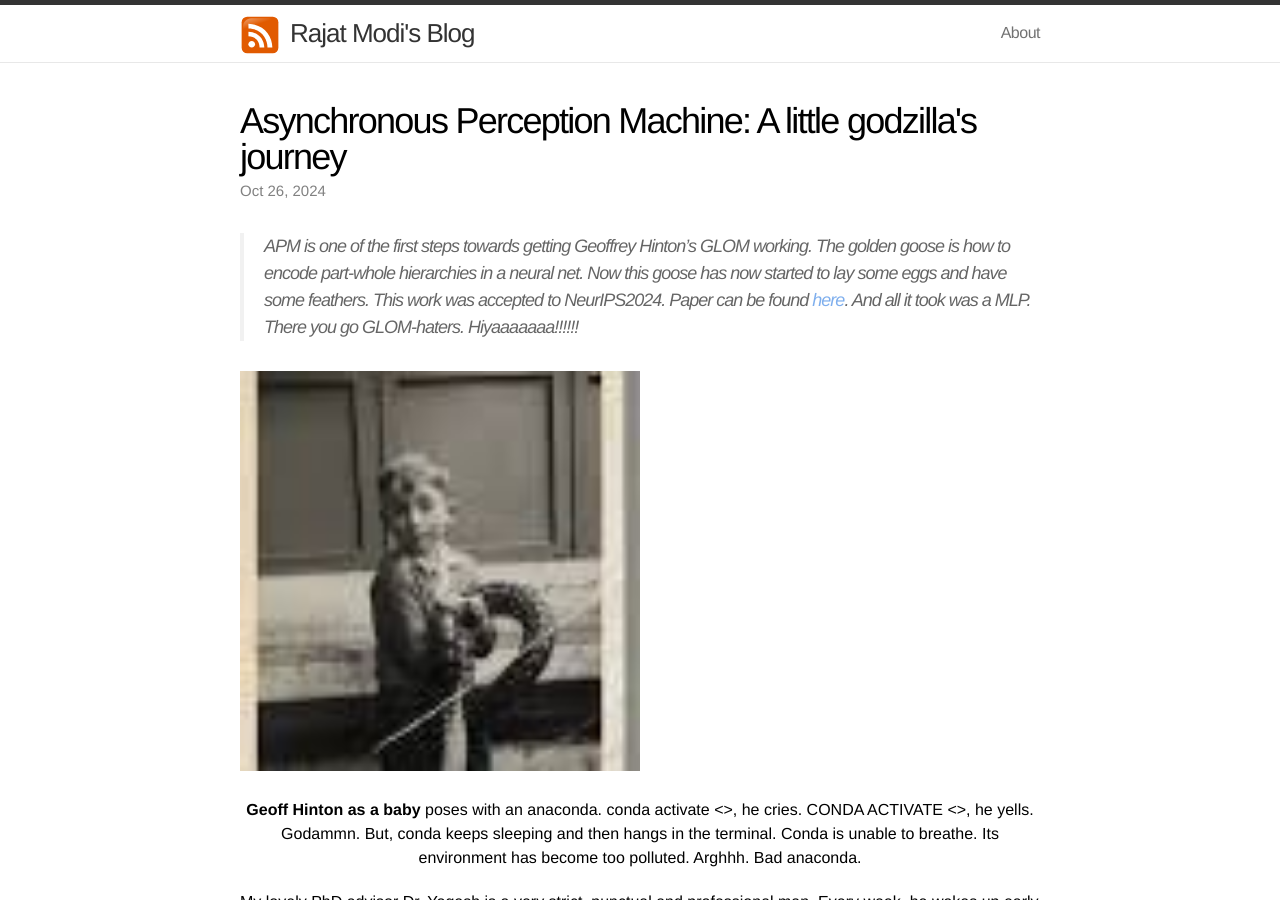
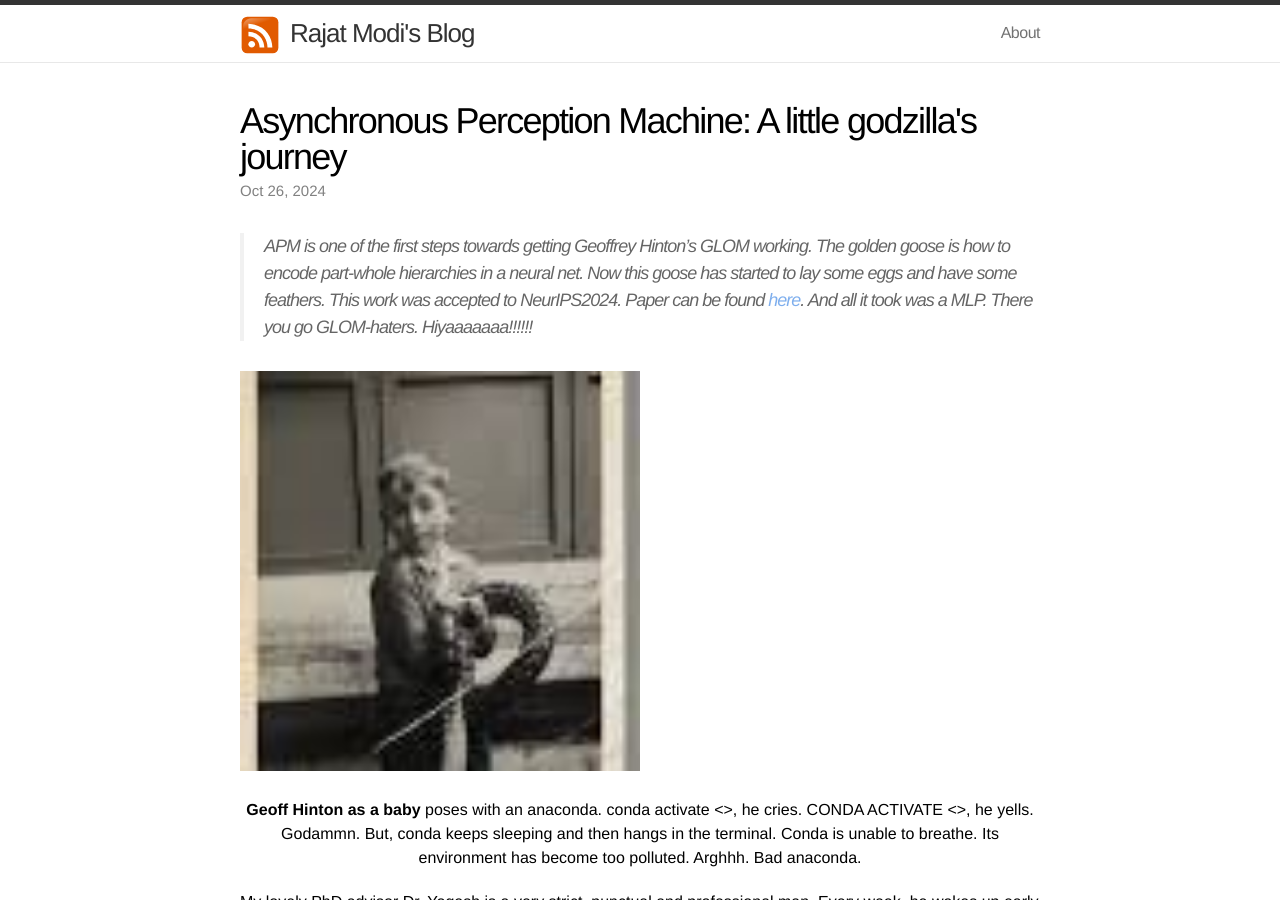
Before and after one commit to rajatmodi62/rajatmodi62.github.io, a Jekyll site: the page built from _posts/2024-10-26-hinton_apm.md, in a window 1280 px wide and 900 px high. Built offline with Jekyll 4.4.1, drawn with Linux system fonts in a browser that asks for light colours; comment, search, counter and statistics services are not loaded.

Commit message:
soft link blog

```diff
--- a/_posts/2024-10-26-hinton_apm.md
+++ b/_posts/2024-10-26-hinton_apm.md
@@ -5,7 +5,7 @@ title:  "Asynchronous Perception Machine: A little godzilla's journey"
 description: "APM is one of the first steps towards getting Hinton's GLOM working. The golden goose is how to encode part-whole hierarchies in a neural net"
 date:   2024-10-26 11:00:00
 ---
-> APM is one of the first steps towards getting Geoffrey Hinton's GLOM working. The golden goose is how to encode part-whole hierarchies in a neural net. Now this goose has now started to lay some eggs and have some feathers. This work was accepted to NeurIPS2024. Paper can be found <a href="URL">here</a>. And all it took was a MLP. There you go GLOM-haters. Hiyaaaaaaa!!!!!!
+> APM is one of the first steps towards getting Geoffrey Hinton's GLOM working. The golden goose is how to encode part-whole hierarchies in a neural net. Now this goose has started to lay some eggs and have some feathers. This work was accepted to NeurIPS2024. Paper can be found <a href="URL">here</a>. And all it took was a MLP. There you go GLOM-haters. Hiyaaaaaaa!!!!!!
 
 
 <div class="text-center" style="margin: 0 auto; max-width: 800px;"> <!-- Set max-width as needed -->
```
